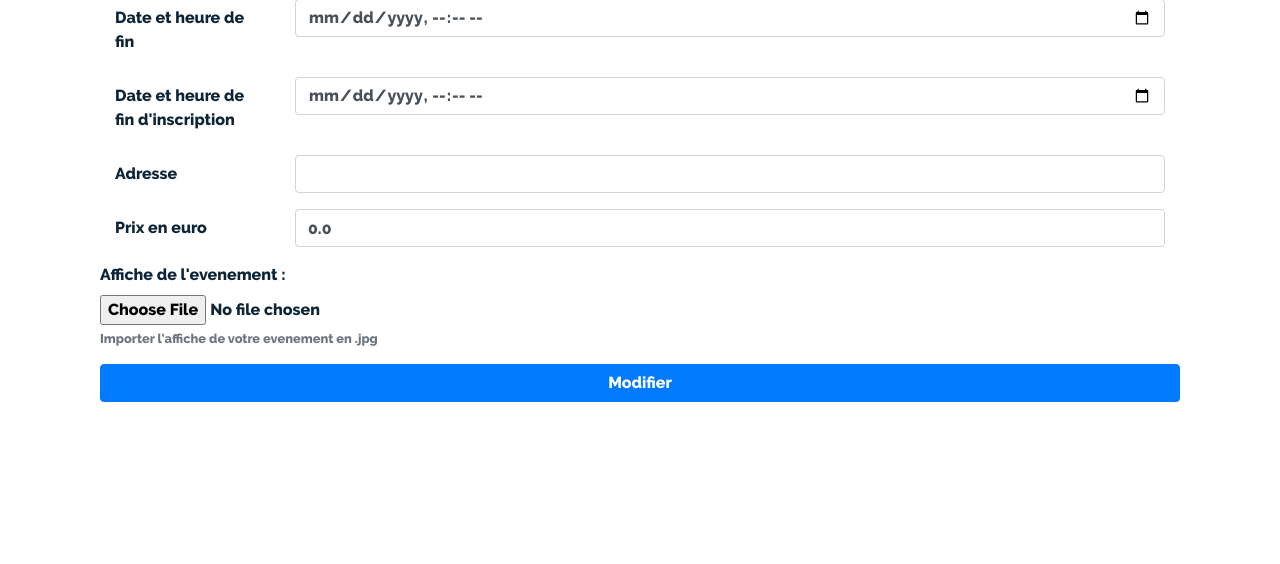
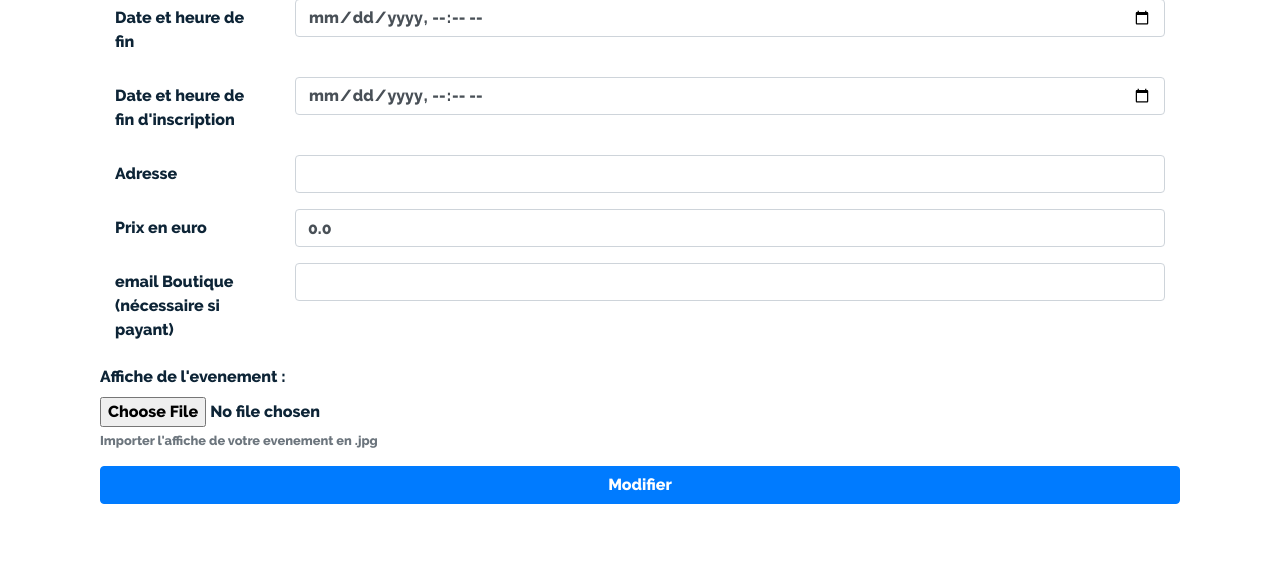
Before and after one commit to MrColorado/YakaChoisir, a Django app: template src/templates/event/change_event.html in a window 1280 px wide. Shown: the part 993-1557 px from the top of the page. Before the commit the page ends 1395 px from the top, so only its background shows below. Run offline with Django 3.2, Linux system fonts and the light colour scheme; the template is opened without the code that fills it: values that come from a table or form of the project are taken from there, others are empty; parts of the project's set-up code (start-up, migrations or seed data) failed here and were passed over; some libraries are stand-ins or nearby versions.

Commit message:
[PAYPAL] adding personalized boutique email on create and modify event

```diff
--- a/src/billeterie/settings.py
+++ b/src/billeterie/settings.py
@@ -46,7 +46,7 @@ INSTALLED_APPS = [
     ]
 
 PAYPAL_TEST = True
-PAYPAL_RECEIVER_EMAIL = "yakachoisir@epita.fr"
+#PAYPAL_RECEIVER_EMAIL = "yakachoisir@epita.fr"
 
 
 MIDDLEWARE = [
--- a/src/database/forms.py
+++ b/src/database/forms.py
@@ -31,6 +31,7 @@ class createEventForm(forms.Form):
                                                                           'type': 'datetime-local'}))
     photo = forms.ImageField(widget=forms.FileInput(attrs={'type': 'file',
                                                            'class': 'form-control-file'}))
+    boutique = forms.EmailField(widget=forms.EmailInput(attrs={'class': 'form-control'}))
 
 
 class modifyEventForm(forms.Form):
@@ -53,6 +54,8 @@ class modifyEventForm(forms.Form):
                                                                      'value': event.size_extern})
         self.fields['date_begin'].widget = forms.DateTimeInput(attrs={'class': 'form-control', 'type': 'datetime-local',
                                                                       'default': event.date_begin})
+        self.fields['boutique'].widget = forms.EmailField(attrs={'class': 'form-control', 'value': event.boutique})
+
 
     association_name = forms.CharField()
     title = forms.CharField()
@@ -62,6 +65,9 @@ class modifyEventForm(forms.Form):
     size_intern = forms.IntegerField()
     size_extern = forms.IntegerField()
     date_begin = forms.DateTimeField()
+
+    boutique = forms.EmailField()
+
     date_end = forms.DateTimeField(widget=forms.DateTimeInput(attrs={'class': 'form-control',
                                                                      'type': 'datetime-local'}))
     date_deadline = forms.DateTimeField(widget=forms.DateTimeInput(attrs={'class': 'form-control',
--- a/src/database/models.py
+++ b/src/database/models.py
@@ -81,13 +81,15 @@ class Event(models.Model):
     date_deadline = models.DateTimeField()
     validated = models.BooleanField()
     description = models.TextField(blank=True)
-    price = models.DecimalField(max_digits=6, decimal_places=2)  # TODO find a better way to store money fields
+    price = models.DecimalField(max_digits=6, decimal_places=2)
     place = models.CharField(max_length=100)
     photo = models.ImageField(upload_to='event')
     size_intern = models.IntegerField()
     size_extern = models.IntegerField()
     premium = models.NullBooleanField()
     token_staff = models.CharField(max_length=100)
+    boutique = models.EmailField(max_length=100)
+
 
     def __str__(self):
         return "{0} par {1}".format(self.title, self.association_id.name)
--- a/src/templates/event/change_event.html
+++ b/src/templates/event/change_event.html
@@ -81,6 +81,12 @@
                 </div>
             </div>
             <div class="form-group row">
+                <label for="example-text-input" class="col-2 col-form-label">email Boutique (nécessaire si payant)</label>
+                <div class="col-10">
+                    {{ form.boutique }}
+                </div>
+            </div>
+            <div class="form-group row">
                 <label for="exampleInputFile">Affiche de l'evenement :</label>
                 {{ form.photo }}
                 <small id="fileHelp" class="form-text text-muted">Importer l'affiche de votre evenement en .jpg</small>
```
Also changed, not shown: src/database/views/event_views.py (+6 -1 lines), src/templates/event/create_event.html (+7 -0 lines), src/database/migrations/0003_event_boutique.py (added), src/database/migrations/0004_auto_20180627_1154.py (added), src/db.sqlite3, 2 other files.
